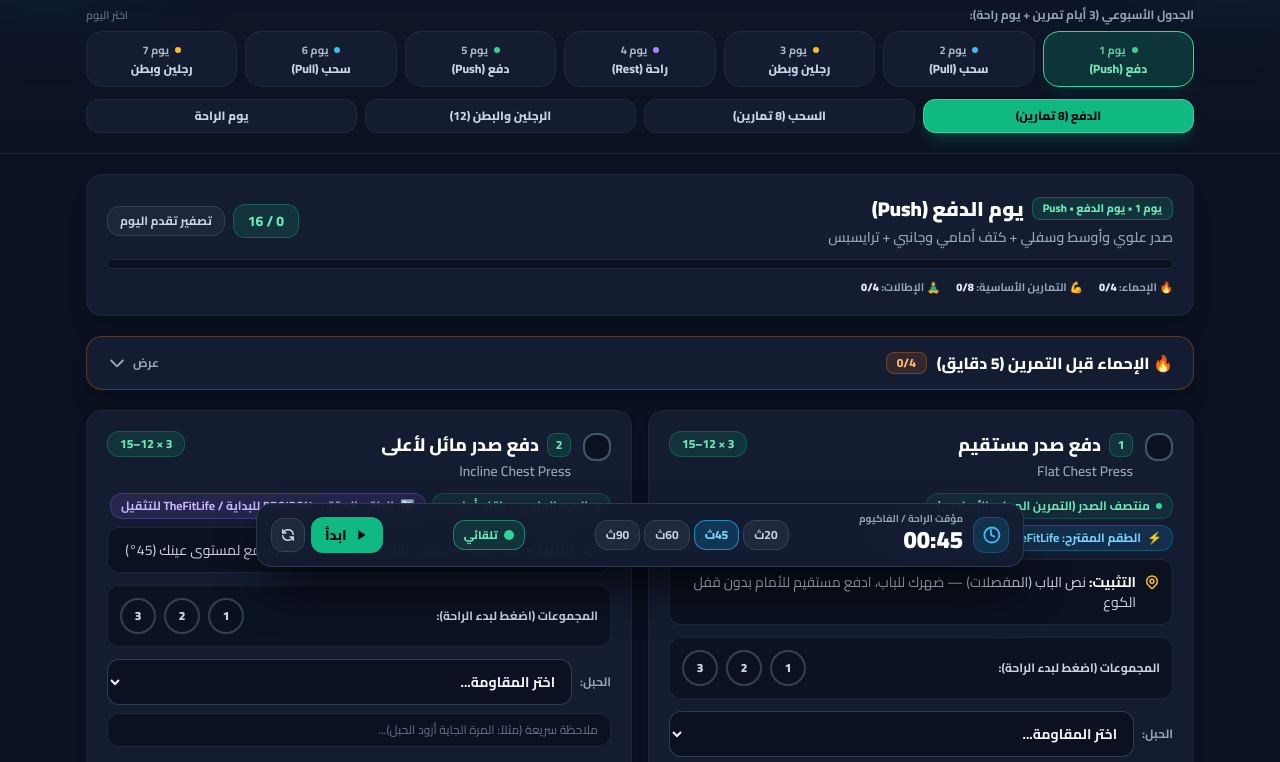
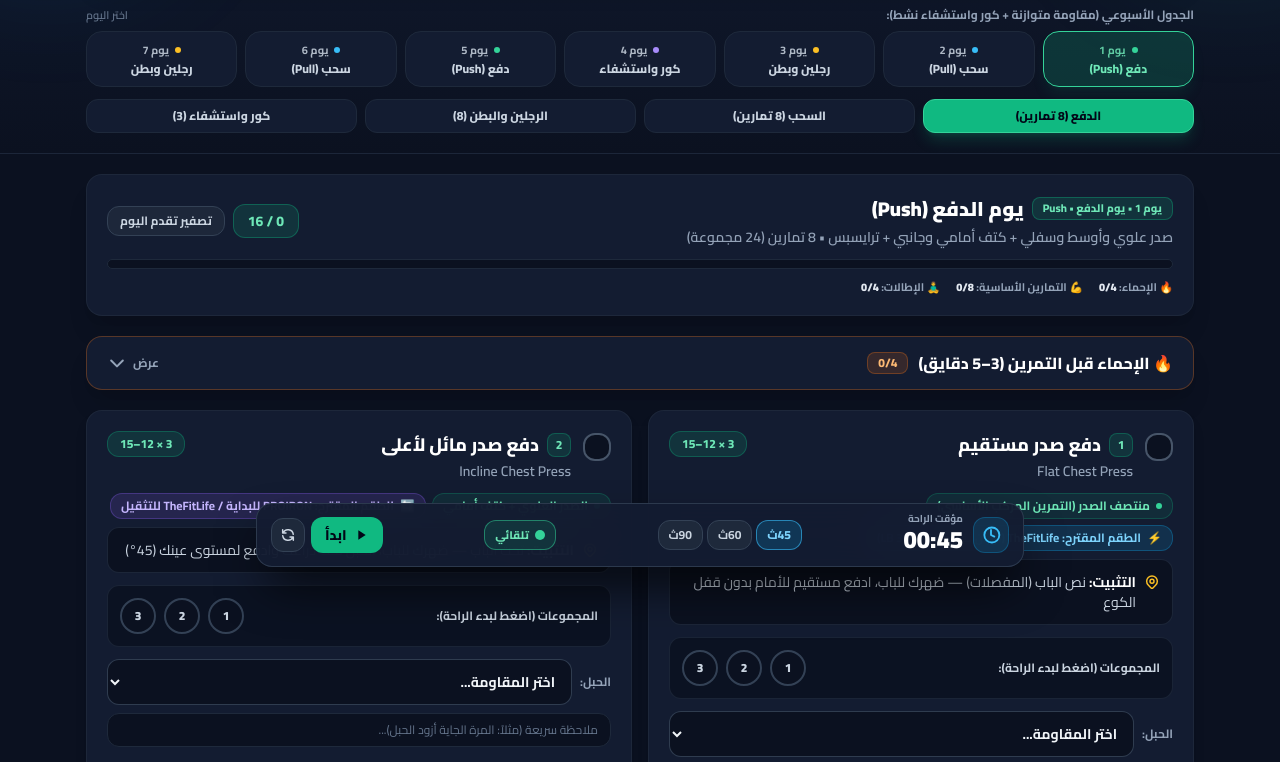
Before and after one commit to AlyElsheikh/-PROIRON-TheFitLife-Workout, a plain HTML site: page index.html in a window 1280 px wide. Shown: the part 221-983 px from the top of the page. Drawn offline with nearby package versions, Linux system fonts and the light colour scheme.

Commit message:
Update index.html

```diff
--- a/index.html
+++ b/index.html
@@ -75,7 +75,7 @@
           <div class="flex flex-wrap items-center gap-2 mb-2">
             <span class="inline-flex items-center gap-2 px-3 py-1 rounded-full bg-emerald-500/10 border border-emerald-500/25 text-emerald-400 text-xs font-bold">
               <span class="w-2 h-2 rounded-full bg-emerald-400 animate-pulse"></span>
-              برنامج 6 أيام متكامل • 100% بالجانبين معاً
+              برنامج 7 أيام متكامل • 100% بالجانبين معاً
             </span>
             <span class="inline-flex items-center gap-1.5 px-2.5 py-1 rounded-full bg-amber-500/10 border border-amber-500/30 text-amber-300 text-[11px] font-bold">
               🛡️ PROIRON (100 LB بغلاف واقٍ)
@@ -88,7 +88,7 @@
             جدول تمارين <span class="text-transparent bg-clip-text bg-gradient-to-l from-emerald-400 via-sky-400 to-amber-400">PROIRON &amp; TheFitLife</span> الاحترافي
           </h1>
           <p class="text-slate-400 text-xs sm:text-sm font-semibold mt-1">
-            PROIRON (100 LB بغلاف واقٍ) + TheFitLife (300 LB أوزان ثقيلة) • إحماء + 28 تمرين (140 فيديو مدمج) + إطالات
+            PROIRON (100 LB بغلاف واقٍ) + TheFitLife (300 LB أوزان ثقيلة) • إحماء + 27 تمرين (135 فيديو مدمج) + إطالات
           </p>
         </div>
 
@@ -127,7 +127,7 @@
             <div class="flex items-center gap-2 flex-wrap">
               <span class="text-xs font-bold text-slate-300">عداد وقت الحصة</span>
               <span class="px-2 py-0.5 rounded-md bg-slate-800 border border-slate-700 text-[10px] font-bold text-slate-400">
-                الهدف: ~55-60 دقيقة
+                الهدف: ~55-60 دقيقة (يوم 4: ~20-25 دقيقة)
               </span>
             </div>
             <div id="sessionDisplay" class="text-xl sm:text-2xl font-black text-white tabular-nums leading-tight mt-0.5">
@@ -160,7 +160,7 @@
       <!-- شريط الجدول الأسبوعي (7 أيام قابلة للضغط) -->
       <div class="mt-4">
         <div class="flex items-center justify-between mb-2">
-          <span class="text-xs font-bold text-slate-400">الجدول الأسبوعي (3 أيام تمرين + يوم راحة):</span>
+          <span class="text-xs font-bold text-slate-400">الجدول الأسبوعي (مقاومة متوازنة + كور واستشفاء نشط):</span>
           <span class="text-[11px] font-semibold text-slate-500">اختر اليوم</span>
         </div>
         <div id="weeklyBar" class="grid grid-cols-2 sm:grid-cols-4 lg:grid-cols-7 gap-2">
@@ -191,7 +191,7 @@
 
         <div class="flex items-center gap-2">
           <span id="progressCount" class="px-3.5 py-1.5 rounded-xl text-sm font-extrabold tabular-nums border">
-            0 / 15
+            0 / 16
           </span>
           <button
             id="resetDayBtn"
@@ -210,7 +210,7 @@
       </div>
     </section>
 
-    <!-- حاوية المحتوى الديناميكي (إحماء + بطاقات التمارين بشبكة متجاوبة + إطالات، أو بطاقة يوم الراحة) -->
+    <!-- حاوية المحتوى الديناميكي (إحماء + بطاقات التمارين بشبكة متجاوبة + إطالات) -->
     <div id="contentArea" class="space-y-5">
       <!-- يتم التوليد عبر JavaScript -->
     </div>
@@ -333,7 +333,7 @@
             <span class="px-2.5 py-0.5 rounded-lg bg-emerald-500/15 text-emerald-300 text-[11px] font-bold">إحماء + مقاومة + إطالة</span>
           </div>
           <p class="text-xs sm:text-sm text-slate-300 leading-relaxed">
-            ابدأ بقسم الإحماء (5 دقايق) لحماية المفاصل، ثم أدِّ تمارين اليوم الأساسية بتركيز (40–45 دقيقة)، واختم بقسم الإطالات والتهدئة (5–8 دقايق) لتقليل الشد العضلي وتسريع الاستشفاء.
+            ابدأ بقسم الإحماء (5 دقايق) لحماية المفاصل، ثم أدِّ تمارين اليوم الأساسية بتركيز، واختم بقسم الإطالات والتهدئة (5–8 دقايق) لتقليل الشد العضلي وتسريع الاستشفاء.
           </p>
         </div>
 
@@ -363,7 +363,7 @@
             <span class="px-2.5 py-0.5 rounded-lg bg-violet-500/15 text-violet-300 text-[11px] font-bold">45 – 90 ثانية</span>
           </div>
           <p class="text-xs sm:text-sm text-slate-300 leading-relaxed">
-            اضغط على دائرة المجموعة (1، 2، 3...) فور إنهائها ليبدأ مؤقت الراحة تلقائياً أسفل الشاشة. استخدم 45–60 ثانية للعزل و60–90 ثانية للسكوات والرفعة الميتة، وزر 20ث لشفط البطن (الفاكيوم).
+            اضغط على دائرة المجموعة (1، 2، 3...) فور إنهائها ليبدأ مؤقت الراحة تلقائياً أسفل الشاشة. استخدم 60–90 ثانية للتمارين المركبة والوصول القريب من الفشل، و45–60 ثانية لتمارين العزل والكور.
           </p>
         </div>
 
@@ -475,16 +475,13 @@
             </svg>
           </div>
           <div>
-            <div class="text-[10px] text-slate-400 font-bold leading-none">مؤقت الراحة / الفاكيوم</div>
+            <div class="text-[10px] text-slate-400 font-bold leading-none">مؤقت الراحة</div>
             <div id="timerDisplay" class="text-xl sm:text-2xl font-black text-white tabular-nums leading-tight">00:45</div>
           </div>
         </div>
 
-        <!-- أزرار 20 / 45 / 60 / 90 ثانية -->
+        <!-- أزرار 45 / 60 / 90 ثانية -->
         <div class="flex items-center gap-1">
-          <button type="button" data-preset="20" title="لشفط البطن (الفاكيوم)" class="preset-btn px-2.5 py-1.5 rounded-xl text-xs font-bold border transition-all cursor-pointer">
-            20ث
-          </button>
           <button type="button" data-preset="45" class="preset-btn px-2.5 py-1.5 rounded-xl text-xs font-bold border transition-all cursor-pointer">
             45ث
           </button>
@@ -609,16 +606,16 @@
         dot: 'bg-amber-400',
         tagText: 'رجلين وبطن • Lower',
       },
-      rest: {
+      core_recovery: {
         badge: 'bg-violet-500/15 border border-violet-500/35 text-violet-300',
-        progressFill: 'bg-violet-500',
+        progressFill: 'bg-gradient-to-l from-violet-400 to-fuchsia-400',
         activeDayBtn: 'bg-violet-500/20 border-violet-400 text-violet-300 shadow-lg shadow-violet-500/10',
         activeTabBtn: 'bg-violet-400 text-slate-950 border-violet-300 shadow-lg shadow-violet-400/20',
         numberBg: 'bg-violet-500/15 text-violet-300 border border-violet-500/30',
         setsBadge: 'bg-violet-500/15 border-violet-500/30 text-violet-300',
-        setDoneBtn: 'bg-violet-400 border-violet-300 text-slate-950',
+        setDoneBtn: 'bg-violet-400 border-violet-300 text-slate-950 shadow-md shadow-violet-400/25',
         dot: 'bg-violet-400',
-        tagText: 'استشفاء • Rest',
+        tagText: 'كور واستشفاء نشط • Core',
       },
     };
 
@@ -626,7 +623,7 @@
       { day: 'يوم 1', label: 'دفع (Push)', type: 'push' },
       { day: 'يوم 2', label: 'سحب (Pull)', type: 'pull' },
       { day: 'يوم 3', label: 'رجلين وبطن', type: 'lower' },
-      { day: 'يوم 4', label: 'راحة (Rest)', type: 'rest' },
+      { day: 'يوم 4', label: 'كور واستشفاء', type: 'core_recovery' },
       { day: 'يوم 5', label: 'دفع (Push)', type: 'push' },
       { day: 'يوم 6', label: 'سحب (Pull)', type: 'pull' },
       { day: 'يوم 7', label: 'رجلين وبطن', type: 'lower' },
@@ -635,17 +632,17 @@
     const CATEGORY_TABS = [
       { type: 'push', label: 'الدفع (8 تمارين)', defaultDayIdx: 0 },
       { type: 'pull', label: 'السحب (8 تمارين)', defaultDayIdx: 1 },
-      { type: 'lower', label: 'الرجلين والبطن (12)', defaultDayIdx: 2 },
-      { type: 'rest', label: 'يوم الراحة', defaultDayIdx: 3 },
+      { type: 'lower', label: 'الرجلين والبطن (8)', defaultDayIdx: 2 },
+      { type: 'core_recovery', label: 'كور واستشفاء (3)', defaultDayIdx: 3 },
     ];
 
     // =========================================================================
-    // 2. قاعدة بيانات التمارين الكاملة (الإحماء + 28 تمرين بـ 140 فيديو + الإطالات)
+    // 2. قاعدة بيانات التمارين الكاملة (الإحماء + 27 تمرين بـ 135 فيديو + الإطالات)
     // =========================================================================
     const WORKOUT_DATA = {
       push: {
         title: 'يوم الدفع (Push)',
-        subtitle: 'صدر علوي وأوسط وسفلي + كتف أمامي وجانبي + ترايسبس',
+        subtitle: 'صدر علوي وأوسط وسفلي + كتف أمامي وجانبي + ترايسبس • 8 تمارين (24 مجموعة)',
         warmup: [
           {
             id: 'wu-push-1',
@@ -863,7 +860,7 @@
       },
       pull: {
         title: 'يوم السحب (Pull)',
-        subtitle: 'ظهر بكل زواياه + كتف خلفي + ترابيس + بايسبس وساعد',
+        subtitle: 'ظهر بكل زواياه + كتف خلفي + ترابيس + بايسبس وساعد • 8 تمارين (24 مجموعة)',
         warmup: [
           {
             id: 'wu-pull-1',
@@ -1080,8 +1077,8 @@
         ],
       },
       lower: {
-        title: 'يوم الرجلين والبطن (Lower + Core)',
-        subtitle: 'فخذ أمامي وخلفي وداخلي + مؤخرة + سمانة + بطن علوي وسفلي وجوانب وثبات وشدّ الوسط',
+        title: 'يوم الرجلين والبطن (Lower + Abs)',
+        subtitle: 'فخذ أمامي وخلفي وداخلي + مؤخرة + سمانة + بطن علوي وسفلي • 8 تمارين (26 مجموعة)',
         warmup: [
           {
             id: 'wu-lower-1',
@@ -1244,6 +1241,90 @@
             ],
           },
           {
+            id: 'ex-20',
+            arName: 'رفع الرجلين',
+            enName: 'Lying Leg Raises',
+            target: 'البطن السفلي',
+            kit: 'وزن الجسم (بدون حبل)',
+            kitType: 'bodyweight',
+            anchor: 'على الأرض (بدون حبل) — ارفع رجليك الاتنين سوا وانزل ببطء',
+            setsReps: '3 × 12–15',
+            sets: 3,
+            videos: [
+              { id: 'xJJu-WiROM8', title: 'How To Perform The Lying Leg Raise Exercise', channel: 'Dimitri Giankoulas' },
+              { id: 'PkLYH3uRtSs', title: 'How to Actually Train Abs on Lying Leg Raises', channel: 'TylerPath' },
+              { id: '0tzBVqiDwSs', title: 'Lying Leg Raises [Correct Form & Tutorial]', channel: 'Fit Father Project' },
+              { id: '6cKTtcWxvQo', title: 'Lower Abs Leg Raises Form', channel: 'Go with JO' },
+              { id: 'gjZxVEuCUPw', title: 'Fix Leg Raise Mistake', channel: 'Red Delta Project' },
+            ],
+          },
+        ],
+        cooldown: [
+          {
+            id: 'cd-lower-1',
+            arName: 'إطالة الفخذ الأمامي واقفاً',
+            enName: 'Standing Quad Stretch',
+            reps: '30ث لكل رجل',
+            note: 'اسند على الحائط واسحب قدمك للخلف بلطف مع بقاء الركبتين متقاربتين',
+            videos: [{ id: 'aNXGOpP37CY', title: 'Standing Quad Stretch', channel: 'VIGEO' }],
+          },
+          {
+            id: 'cd-lower-2',
+            arName: 'إطالة الفخذ الخلفي جالساً',
+            enName: 'Seated Hamstring Stretch',
+            reps: '30–45 ثانية',
+            note: 'اجلس وافرد ساقيك للأمام ثم مِل بجذعك بهدوء بظهر مفرود',
+            videos: [{ id: 'u55F2jOzBVI', title: 'Seated Hamstring Stretch', channel: 'MassGeneralHospital' }],
+          },
+          {
+            id: 'cd-lower-3',
+            arName: 'إطالة الفخذ الداخلي',
+            enName: 'Butterfly Stretch',
+            reps: '45 ثانية',
+            note: 'ضم باطني القدمين معاً واضغط بالركبتين بلطف نحو الأرض',
+            videos: [{ id: '4J7kbCmPScQ', title: 'Butterfly Stretch', channel: 'Medibank' }],
+          },
+          {
+            id: 'cd-lower-4',
+            arName: 'إطالة السمانة على الحائط',
+            enName: 'Standing Calf Stretch',
+            reps: '30ث لكل رجل',
+            note: 'ادفع الحائط بيديك وأرجع ساقاً للخلف مع تثبيت الكعب على الأرض',
+            videos: [{ id: 'tUA4MO1kXV8', title: 'Standing Calf Stretch', channel: 'The Running PTs' }],
+          },
+          {
+            id: 'cd-lower-5',
+            arName: 'إطالة البطن - وضعية الكوبرا',
+            enName: 'Cobra Stretch',
+            reps: '30–45 ثانية',
+            note: 'استلقِ على بطنك وارفع صدرك بلطف لإطالة عضلات البطن الأمامية',
+            videos: [{ id: 'JDcdhTuycOI', title: 'Cobra Stretch', channel: 'FitnessBlender' }],
+          },
+        ],
+      },
+      core_recovery: {
+        title: 'يوم الكور والاستشفاء النشط (Core & Active Recovery)',
+        subtitle: 'ثبات الجذع + جوانب البطن + إطالات ومشي بدون إجهاد العضلات الكبيرة • 3 تمارين (8 مجموعات)',
+        warmup: [
+          {
+            id: 'wu-core-1',
+            arName: 'تمرين القطة والبقرة',
+            enName: 'Cat-Cow Stretch',
+            reps: '10 عدات ببطء',
+            note: 'تحريك العمود الفقري بلطف لتنشيط الجذع وتفكيك أسفل الظهر',
+            videos: [{ id: 'LIVJZZyZ2qM', title: 'Cat-Cow Stretch Tutorial', channel: 'Dr. Dawn' }],
+          },
+          {
+            id: 'wu-core-2',
+            arName: 'تدوير الحوض',
+            enName: 'Hip Circles',
+            reps: '10 يمين + 10 شمال',
+            note: 'تنشيط الحوض والوسط قبل تمارين الثبات والدوران',
+            videos: [{ id: 'qkrJXGVj_OQ', title: 'Hip Circles Warmup', channel: 'Live to Move PT' }],
+          },
+        ],
+        exercises: [
+          {
             id: 'ex-27',
             arName: 'ضغط بالوف للثبات',
             enName: 'Band Pallof Press',
@@ -1262,24 +1343,6 @@
             ],
           },
           {
-            id: 'ex-20',
-            arName: 'رفع الرجلين',
-            enName: 'Lying Leg Raises',
-            target: 'البطن السفلي',
-            kit: 'وزن الجسم (بدون حبل)',
-            kitType: 'bodyweight',
-            anchor: 'على الأرض (بدون حبل) — ارفع رجليك الاتنين سوا وانزل ببطء',
-            setsReps: '3 × 12–15',
-            sets: 3,
-            videos: [
-              { id: 'xJJu-WiROM8', title: 'How To Perform The Lying Leg Raise Exercise', channel: 'Dimitri Giankoulas' },
-              { id: 'PkLYH3uRtSs', title: 'How to Actually Train Abs on Lying Leg Raises', channel: 'TylerPath' },
-              { id: '0tzBVqiDwSs', title: 'Lying Leg Raises [Correct Form & Tutorial]', channel: 'Fit Father Project' },
-              { id: '6cKTtcWxvQo', title: 'Lower Abs Leg Raises Form', channel: 'Go with JO' },
-              { id: 'gjZxVEuCUPw', title: 'Fix Leg Raise Mistake', channel: 'Red Delta Project' },
-            ],
-          },
-          {
             id: 'ex-21',
             arName: 'تدوير الجذع',
             enName: 'Russian Twists',
@@ -1315,65 +1378,31 @@
               { id: '3QZlgJ40LfU', title: 'Demonstration of a Forearm Plank', channel: 'Hospital for Special Surgery' },
             ],
           },
-          {
-            id: 'ex-28',
-            arName: 'شفط البطن للداخل (الفاكيوم)',
-            enName: 'Stomach Vacuum',
-            target: 'العضلة المستعرضة البطنية (شدّ ولمّ الوسط)',
-            kit: 'وزن الجسم (بدون حبل)',
-            kitType: 'bodyweight',
-            anchor: 'واقف أو على معدة فاضية — طلّع الهوا واشفط سُرتك لجوه واثبت 15–20 ثانية مع تنفس خفيف (استخدم زر 20ث)',
-            setsReps: '4 × 15–20 ثانية',
-            sets: 4,
-            videos: [
-              { id: 'cub3xhJXsAA', title: 'How to Do the Stomach Vacuum Exercise', channel: 'wikiHow' },
-              { id: '5ygAHVvbvJE', title: 'The Stomach Vacuum Exercise: How to Do It Correctly', channel: 'Shelley Darlington' },
-              { id: 'JTRaxMuSpt4', title: 'Stomach Vacuum Tutorial', channel: 'Casey Kelly' },
-              { id: 'mp6WamWmG-4', title: 'How to stomach vacuum, abdominal vacuum, or hypopressive breathing', channel: 'Whealth' },
-              { id: 'JL40377eyOQ', title: 'Stomach Vacuum Exercise', channel: 'Blissedhappiness Karina Blackwood' },
-            ],
-          },
         ],
         cooldown: [
           {
-            id: 'cd-lower-1',
-            arName: 'إطالة الفخذ الأمامي واقفاً',
-            enName: 'Standing Quad Stretch',
-            reps: '30ث لكل رجل',
-            note: 'اسند على الحائط واسحب قدمك للخلف بلطف مع بقاء الركبتين متقاربتين',
-            videos: [{ id: 'aNXGOpP37CY', title: 'Standing Quad Stretch', channel: 'VIGEO' }],
-          },
-          {
-            id: 'cd-lower-2',
-            arName: 'إطالة الفخذ الخلفي جالساً',
-            enName: 'Seated Hamstring Stretch',
-            reps: '30–45 ثانية',
-            note: 'اجلس وافرد ساقيك للأمام ثم مِل بجذعك بهدوء بظهر مفرود',
-            videos: [{ id: 'u55F2jOzBVI', title: 'Seated Hamstring Stretch', channel: 'MassGeneralHospital' }],
-          },
-          {
-            id: 'cd-lower-3',
-            arName: 'إطالة الفخذ الداخلي',
-            enName: 'Butterfly Stretch',
-            reps: '45 ثانية',
-            note: 'ضم باطني القدمين معاً واضغط بالركبتين بلطف نحو الأرض',
-            videos: [{ id: '4J7kbCmPScQ', title: 'Butterfly Stretch', channel: 'Medibank' }],
-          },
-          {
-            id: 'cd-lower-4',
-            arName: 'إطالة السمانة على الحائط',
-            enName: 'Standing Calf Stretch',
-            reps: '30ث لكل رجل',
-            note: 'ادفع الحائط بيديك وأرجع ساقاً للخلف مع تثبيت الكعب على الأرض',
-            videos: [{ id: 'tUA4MO1kXV8', title: 'Standing Calf Stretch', channel: 'The Running PTs' }],
-          },
-          {
-            id: 'cd-lower-5',
+            id: 'cd-core-1',
+            arName: 'التواء العمود الفقري جالساً',
+            enName: 'Seated Spinal Twist',
+            reps: '30ث لكل جهة',
+            note: 'لف جذعك بلطف لفك أي شد في الجوانب وأسفل الظهر',
+            videos: [{ id: 'XFpFHDGDRwI', title: 'Seated Spinal Twist Stretch', channel: 'Hinge Health' }],
+          },
+          {
+            id: 'cd-core-2',
             arName: 'إطالة البطن - وضعية الكوبرا',
             enName: 'Cobra Stretch',
             reps: '30–45 ثانية',
-            note: 'استلقِ على بطنك وارفع صدرك بلطف لإطالة عضلات البطن الأمامية',
+            note: 'تمديد مريح لعضلات البطن الأمامية مع تنفس هادئ',
             videos: [{ id: 'JDcdhTuycOI', title: 'Cobra Stretch', channel: 'FitnessBlender' }],
+          },
+          {
+            id: 'cd-core-3',
+            arName: 'وضعية الطفل مع المشي الخفيف',
+            enName: "Child's Pose + Light Walk",
+            reps: '45ث إطالة + 20–30د مشي مريح',
+            note: 'أكمل يومك بمشي خفيف وترطيب ونوم كافٍ لدعم الاستشفاء العضلي',
+            videos: [{ id: 'nMp3MlTz9fA', title: "Child's Pose Stretch", channel: 'Medibank' }],
           },
         ],
       },
@@ -1446,7 +1475,7 @@
     }
 
     function findAnyItemById(itemId) {
-      for (const dayKey of ['push', 'pull', 'lower']) {
+      for (const dayKey of ['push', 'pull', 'lower', 'core_recovery']) {
         const d = WORKOUT_DATA[dayKey];
         const mainEx = d.exercises.find((e) => e.id === itemId);
         if (mainEx) return { item: mainEx, kind: 'main' };
@@ -1590,9 +1619,9 @@
     function updateProgressBarOnly() {
       const scheduleItem = WEEKLY_SCHEDULE[appState.selectedDayIndex];
       const dayType = scheduleItem.type;
-      if (dayType === 'rest') return;
-
       const dayData = WORKOUT_DATA[dayType];
+      if (!dayData) return;
+
       const theme = DAY_THEMES[dayType];
 
       const wuDone = dayData.warmup.filter((w) => appState.warmups[w.id]).length;
@@ -1722,12 +1751,6 @@
       const progressSection = document.getElementById('progressSection');
       const contentArea = document.getElementById('contentArea');
 
-      if (dayType === 'rest') {
-        progressSection.classList.add('hidden');
-        renderRestDayCard(contentArea);
-        return;
-      }
-
       progressSection.classList.remove('hidden');
       const dayData = WORKOUT_DATA[dayType];
 
@@ -1742,7 +1765,7 @@
       // 1. قسم الإحماء القابل للطي
       const warmupHtml = renderCollapsibleChecklist(
         'warmup',
-        '🔥 الإحماء قبل التمرين (5 دقايق)',
+        '🔥 الإحماء قبل التمرين (3–5 دقايق)',
         dayData.warmup,
         appState.warmups,
         'toggleWarmup',
@@ -1936,49 +1959,6 @@
           ${exercisesHtml}
         </section>
         ${cooldownHtml}
-      `;
-    }
-
-    function renderRestDayCard(container) {
-      container.innerHTML = `
-        <div class="rounded-3xl bg-gradient-to-br from-violet-500/15 via-[#131c31] to-[#131c31] border border-violet-500/35 p-6 sm:p-8 shadow-2xl">
-          <div class="flex flex-col sm:flex-row sm:items-center gap-4 mb-5">
-            <div class="w-14 h-14 rounded-2xl bg-violet-500/20 border border-violet-400/40 flex items-center justify-center text-violet-300 shrink-0">
-              <svg class="w-7 h-7" fill="none" stroke="currentColor" stroke-width="2" viewBox="0 0 24 24">
-                <path stroke-linecap="round" stroke-linejoin="round" d="M20.354 15.354A9 9 0 018.646 3.646 9.003 9.003 0 0012 21a9.003 9.003 0 008.354-5.646z" />
-              </svg>
-            </div>
-            <div>
-              <span class="px-3 py-1 rounded-full bg-violet-500/20 border border-violet-500/35 text-violet-300 text-xs font-extrabold">
-                يوم 4 • استشفاء عضلي نشط (Active Recovery)
-              </span>
-              <h2 class="text-xl sm:text-2xl font-black text-white mt-2">يوم الراحة وإعادة بناء العضلات</h2>
-            </div>
-          </div>
-
-          <p class="text-sm sm:text-base text-slate-300 leading-relaxed mb-6">
-            العضلات تُبنى وتُشد خلال فترات الراحة والنوم! هذا اليوم يفصل بين أول 3 أيام تمرين وثاني 3 أيام لتجديد طاقتك والعودة أقوى.
-          </p>
-
-          <div class="grid grid-cols-1 sm:grid-cols-2 lg:grid-cols-4 gap-3.5">
-            <div class="p-4 rounded-2xl bg-[#0b1120] border border-slate-800">
-              <div class="text-violet-400 font-extrabold text-sm mb-1">🚶 مشي خفيف</div>
-              <p class="text-xs text-slate-400 leading-relaxed">20 إلى 30 دقيقة مشي مريح لتنشيط الدورة الدموية وحرق سعرات إضافية بدون إجهاد.</p>
-            </div>
-            <div class="p-4 rounded-2xl bg-[#0b1120] border border-slate-800">
-              <div class="text-emerald-400 font-extrabold text-sm mb-1">💧 شرب الماء</div>
-              <p class="text-xs text-slate-400 leading-relaxed">حافظ على 2.5 – 3 لتر ماء وبروتين كافٍ لدعم الاستشفاء العضلي.</p>
-            </div>
-            <div class="p-4 rounded-2xl bg-[#0b1120] border border-slate-800">
-              <div class="text-sky-400 font-extrabold text-sm mb-1">😴 نوم جيد</div>
-              <p class="text-xs text-slate-400 leading-relaxed">7 إلى 8 ساعات نوم عميق هي الوقود الأساسي لبناء العضل وحرق الدهون.</p>
-            </div>
-            <div class="p-4 rounded-2xl bg-[#0b1120] border border-slate-800">
-              <div class="text-amber-400 font-extrabold text-sm mb-1">🧘 إطالات خفيفة</div>
-              <p class="text-xs text-slate-400 leading-relaxed">10 دقائق إطالة هادئة للظهر والكتف والأرجل لفك أي شد عضلي.</p>
-            </div>
-          </div>
-        </div>
       `;
     }
 
@@ -2421,7 +2401,7 @@
     });
 
     // =========================================================================
-    // 9. مؤقت الراحة العائم (20 / 45 / 60 / 90 ثانية + تشغيل تلقائي + تنبيه Web Audio API)
+    // 9. مؤقت الراحة العائم (45 / 60 / 90 ثانية + تشغيل تلقائي + تنبيه Web Audio API)
     // =========================================================================
     let remainingSeconds = appState.restPreset || 45;
     let timerInterval = null;
@@ -2522,7 +2502,7 @@
         if (remainingSeconds <= 0) {
           stopRestTimer();
           playChimeAlert();
-          showToast('انتهى الوقت! ادخل على المجموعة التالية', 'success');
+          showToast('انتهى وقت الراحة! ادخل على المجموعة التالية', 'success');
 
           timerCard.classList.add('timer-flash');
           setTimeout(() => {
```
